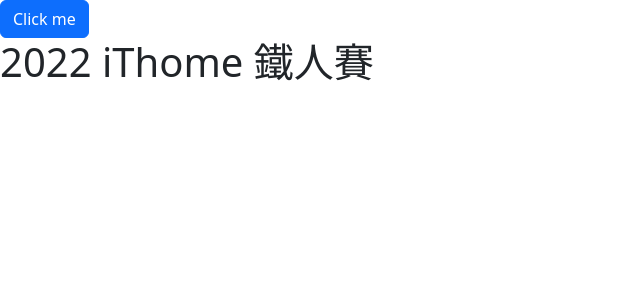
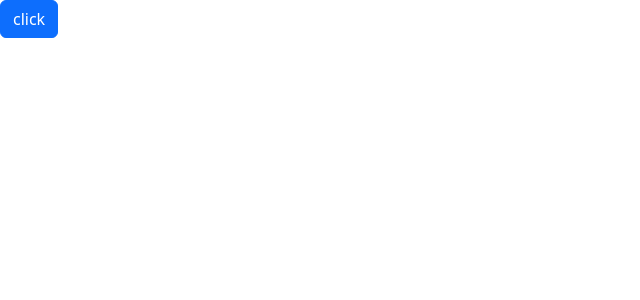
Before and after one commit to LIN-CHIN/eshop-frontend, a Nuxt app: page / in a window 1280 px wide. Shown: the top 300 px of the page, without its empty margins (0-640 px from the left). Built offline with nearby package versions, Linux system fonts and the light colour scheme.

Commit message:
feat: install bootstrap and use it

```diff
--- a/app.config.ts
+++ /dev/null
@@ -1,3 +0,0 @@
-export default defineAppConfig({
-
-})
--- a/app.vue
+++ b/app.vue
@@ -1,13 +1,7 @@
 <template>
   <div>
     <button class="btn btn-primary">
-      Click me
+      click
     </button>
-    <h1>{{ title }}</h1>
   </div>
 </template>
-
-<script lang="ts" setup>
-const year: number = 2022
-const title: string = `${year} iThome 鐵人賽`
-</script>
--- a/nuxt.config.ts
+++ b/nuxt.config.ts
@@ -1,13 +1,10 @@
 // https://nuxt.com/docs/api/configuration/nuxt-config
 export default defineNuxtConfig({
   devtools: { enabled: true },
-  typescript: {
-    typeCheck: true
-  },
-  css: [
+  css:[
     'bootstrap/dist/css/bootstrap.css'
   ],
-  plugins: [
-    { src: '~/plugins/bootstrap.js', mode: 'client' }
+  plugins:[
+    { src: '~/plugins/bootstrap.js', mode: 'client'}
   ]
 })
--- /dev/null
+++ b/plugins/bootstrap.js
@@ -0,0 +1 @@
+import 'bootstrap/dist/js/bootstrap.js';
```
Also changed, not shown: package.json (+6 -7 lines), .eslintrc.cjs (deleted), 1 other file (tests, documents, lock files or other folders).
